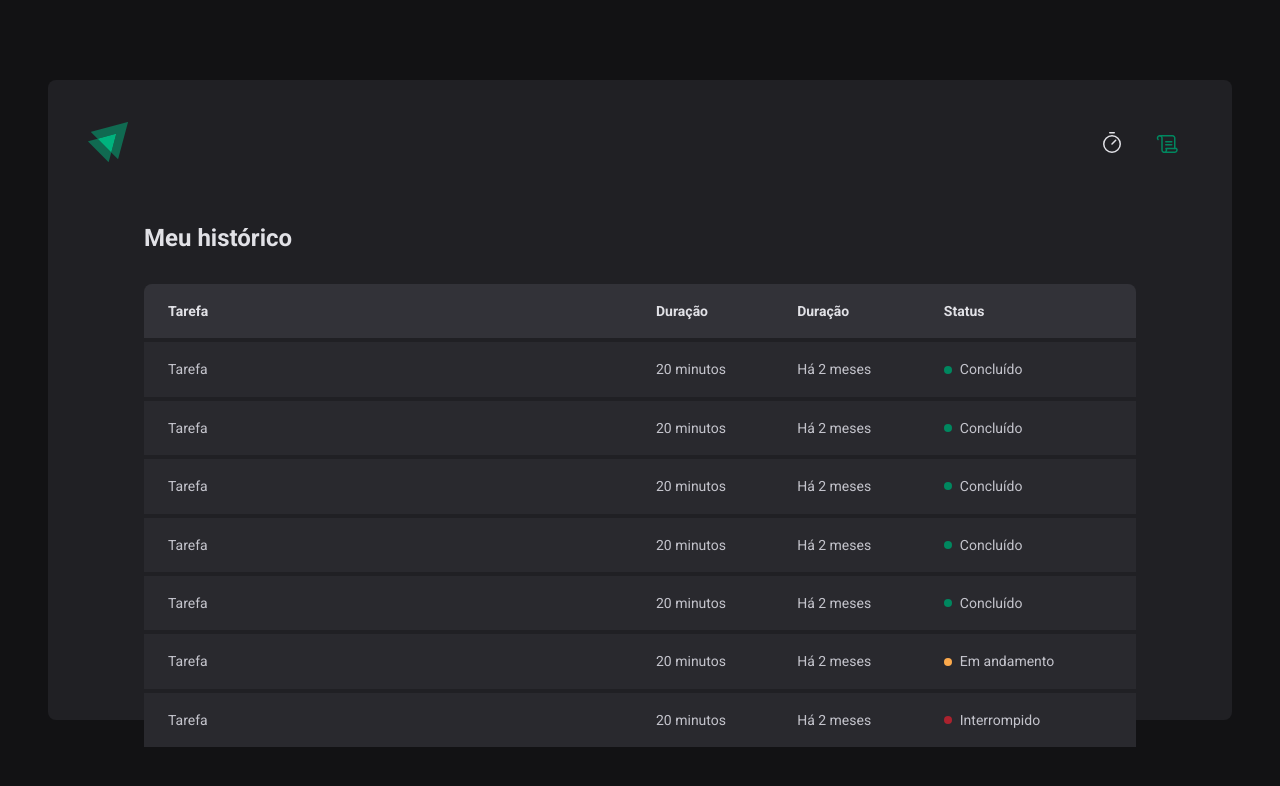
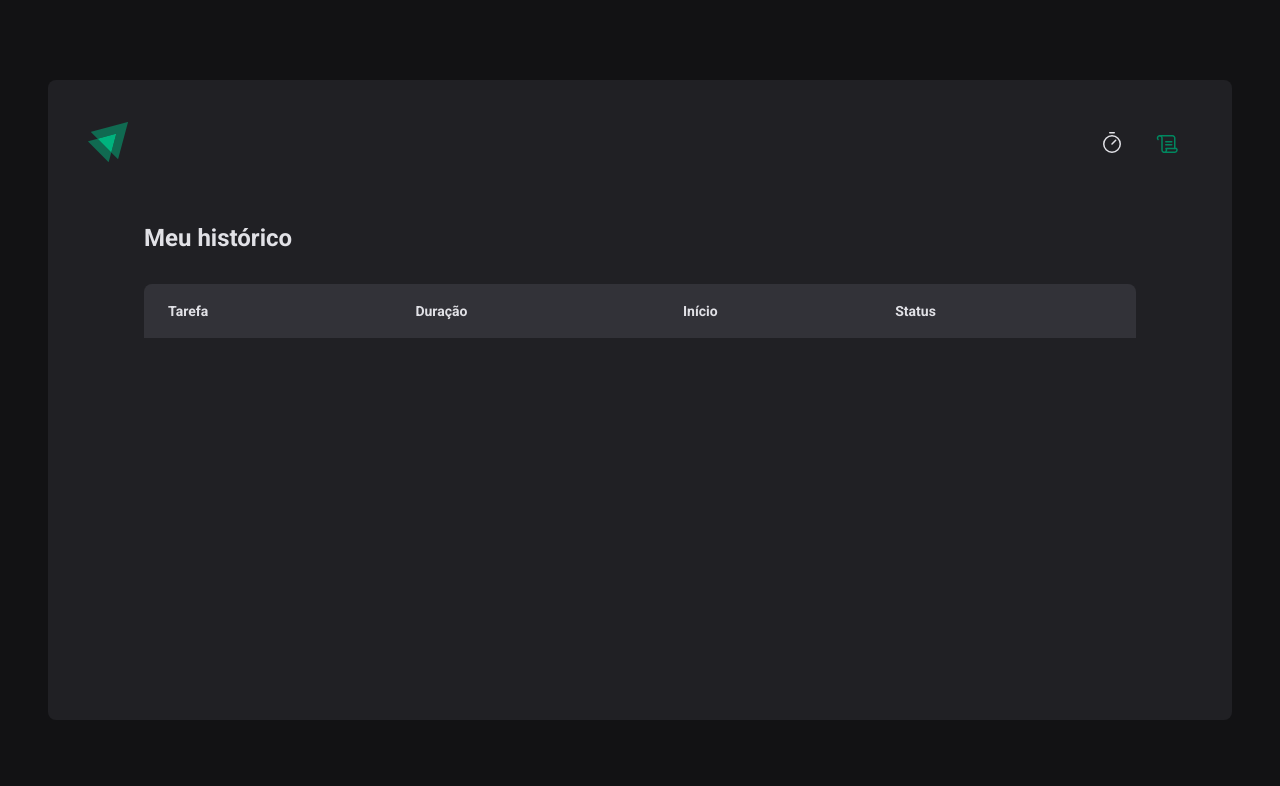
Before and after one commit to galax1y/ignite-react, a React (Vite) app in the folder project-two/02-ignite-timer/: page /history in a window 1280 px wide. Shown: the top 786 px of the page. Built offline with nearby package versions, Linux system fonts and the light colour scheme.

Commit message:
Adicionado - Responsividade do componente History

```diff
--- a/project-two/02-ignite-timer/src/App.tsx
+++ b/project-two/02-ignite-timer/src/App.tsx
@@ -4,13 +4,17 @@
 
 import { GlobalStyle } from './styles/global'
 import { defaultTheme } from './styles/themes/default'
+import { CyclesContextProvider } from './contexts/CyclesContext'
 
 export function App() {
   return (
     <ThemeProvider theme={defaultTheme}>
       <BrowserRouter>
-        <Router />
+        <CyclesContextProvider>
+          <Router />
+        </CyclesContextProvider>
       </BrowserRouter>
+
       <GlobalStyle />
     </ThemeProvider>
   )
--- /dev/null
+++ b/project-two/02-ignite-timer/src/contexts/CyclesContext.tsx
@@ -0,0 +1,108 @@
+import { createContext, ReactNode, useState } from 'react'
+
+interface CreateCycleData {
+  task: string
+  minutesAmount: number
+}
+
+interface Cycle {
+  id: string
+  task: string
+  minutesAmount: number
+  startDate: Date
+  interruptedDate?: Date
+  finishedDate?: Date
+}
+
+interface CyclesContextType {
+  cycles: Cycle[]
+  activeCycle: Cycle | undefined
+  activeCycleId: string | null
+  amountSecondsPassed: number
+  markCurrentCycleAsFinished: () => void
+  setSecondsPassed: (seconds: number) => void
+  createNewCycle: (data: CreateCycleData) => void
+  interruptCurrentCycle: () => void
+}
+
+export const CyclesContext = createContext({} as CyclesContextType)
+
+interface CyclesContextProviderProps {
+  children: ReactNode
+}
+
+export function CyclesContextProvider({
+  children,
+}: CyclesContextProviderProps) {
+  const [cycles, setCycles] = useState<Cycle[]>([])
+  const [activeCycleId, setActiveCycleId] = useState<string | null>(null)
+  const [amountSecondsPassed, setAmountSecondsPassed] = useState(0)
+
+  const activeCycle = cycles.find((cycle) => cycle.id === activeCycleId)
+
+  function setSecondsPassed(seconds: number): void {
+    setAmountSecondsPassed(seconds)
+  }
+
+  function markCurrentCycleAsFinished() {
+    setCycles((state) =>
+      state.map((cycle) => {
+        if (cycle.id === activeCycleId) {
+          return { ...cycle, finishedDate: new Date() }
+        } else {
+          return cycle
+        }
+      }),
+    )
+  }
+
+  function createNewCycle(data: CreateCycleData) {
+    const newCycle: Cycle = {
+      id: String(new Date().getTime()),
+      task: data.task,
+      minutesAmount: data.minutesAmount,
+      startDate: new Date(),
+    }
+
+    setCycles((state) => [...state, newCycle])
+    setActiveCycleId(newCycle.id)
+    setAmountSecondsPassed(0)
+  }
+
+  function interruptCurrentCycle() {
+    // setCycles vai alterar o valor de cycles
+    setCycles((state) =>
+      // itera sobre todos os ciclos
+      state.map((cycle) => {
+        // procurando o ciclo ativo
+        if (cycle.id === activeCycleId) {
+          // encontrando o ciclo, adiciona data que foi interrompido
+          return { ...cycle, interruptedDate: new Date() }
+        } // se não encontrar o ciclo ativo, retorna o ciclo normalmente
+        else {
+          return cycle
+        }
+      }),
+    )
+
+    // torna o proximo activeCycleId null
+    setActiveCycleId(null)
+  }
+
+  return (
+    <CyclesContext.Provider
+      value={{
+        activeCycle,
+        activeCycleId,
+        amountSecondsPassed,
+        markCurrentCycleAsFinished,
+        setSecondsPassed,
+        createNewCycle,
+        interruptCurrentCycle,
+        cycles,
+      }}
+    >
+      {children}
+    </CyclesContext.Provider>
+  )
+}
--- a/project-two/02-ignite-timer/src/pages/History/index.tsx
+++ b/project-two/02-ignite-timer/src/pages/History/index.tsx
@@ -1,6 +1,12 @@
+import { useContext } from 'react'
+import { CyclesContext } from '../../contexts/CyclesContext'
 import { HistoryContainer, HistoryList, Status } from './styles'
+import { formatDistanceToNow } from 'date-fns'
+import ptBR from 'date-fns/locale/pt-BR'
 
 export function History() {
+  const { cycles } = useContext(CyclesContext)
+
   return (
     <HistoryContainer>
       <h1>Meu histórico</h1>
@@ -11,67 +17,38 @@
             <tr>
               <th>Tarefa</th>
               <th>Duração</th>
-              <th>Duração</th>
+              <th>Início</th>
               <th>Status</th>
             </tr>
           </thead>
           <tbody>
-            <tr>
-              <td>Tarefa</td>
-              <td>20 minutos</td>
-              <td>Há 2 meses</td>
-              <td>
-                <Status statusColor="green">Concluído</Status>
-              </td>
-            </tr>
-            <tr>
-              <td>Tarefa</td>
-              <td>20 minutos</td>
-              <td>Há 2 meses</td>
-              <td>
-                <Status statusColor="green">Concluído</Status>
-              </td>
-            </tr>
-            <tr>
-              <td>Tarefa</td>
-              <td>20 minutos</td>
-              <td>Há 2 meses</td>
-              <td>
-                <Status statusColor="green">Concluído</Status>
-              </td>
-            </tr>
-            <tr>
-              <td>Tarefa</td>
-              <td>20 minutos</td>
-              <td>Há 2 meses</td>
-              <td>
-                <Status statusColor="green">Concluído</Status>
-              </td>
-            </tr>
-            <tr>
-              <td>Tarefa</td>
-              <td>20 minutos</td>
-              <td>Há 2 meses</td>
-              <td>
-                <Status statusColor="green">Concluído</Status>
-              </td>
-            </tr>
-            <tr>
-              <td>Tarefa</td>
-              <td>20 minutos</td>
-              <td>Há 2 meses</td>
-              <td>
-                <Status statusColor="yellow">Em andamento</Status>
-              </td>
-            </tr>
-            <tr>
-              <td>Tarefa</td>
-              <td>20 minutos</td>
-              <td>Há 2 meses</td>
-              <td>
-                <Status statusColor="red">Interrompido</Status>
-              </td>
-            </tr>
+            {cycles.map((cycle) => {
+              return (
+                <tr key={cycle.id}>
+                  <td>{cycle.task}</td>
+                  <td>{cycle.minutesAmount} minutos</td>
+                  <td>
+                    {formatDistanceToNow(cycle.startDate, {
+                      addSuffix: true,
+                      locale: ptBR,
+                    })}
+                  </td>
+                  <td>
+                    {cycle.finishedDate && (
+                      <Status statusColor="green">Concluído</Status>
+                    )}
+
+                    {cycle.interruptedDate && (
+                      <Status statusColor="red">Interrompido</Status>
+                    )}
+
+                    {!cycle.finishedDate && !cycle.interruptedDate && (
+                      <Status statusColor="yellow">Em andamento</Status>
+                    )}
+                  </td>
+                </tr>
+              )
+            })}
           </tbody>
         </table>
       </HistoryList>
--- a/project-two/02-ignite-timer/src/pages/Home/components/Countdown/index.tsx
+++ b/project-two/02-ignite-timer/src/pages/Home/components/Countdown/index.tsx
@@ -1,6 +1,6 @@
 import { differenceInSeconds } from 'date-fns'
 import { useContext, useEffect } from 'react'
-import { CyclesContext } from '../..'
+import { CyclesContext } from '../../../../contexts/CyclesContext'
 import { CountdownContainer, Separator } from './styles'
 
 export function Countdown() {
--- a/project-two/02-ignite-timer/src/pages/Home/components/NewCycleForm/index.tsx
+++ b/project-two/02-ignite-timer/src/pages/Home/components/NewCycleForm/index.tsx
@@ -1,6 +1,6 @@
 import { FormContainer, MinutesAmountInput, TaskInput } from './styles'
 import { useContext } from 'react'
-import { CyclesContext } from '../..'
+import { CyclesContext } from '../../../../contexts/CyclesContext'
 import { useFormContext } from 'react-hook-form'
 
 export function NewCycleForm() {
--- a/project-two/02-ignite-timer/src/pages/Home/index.tsx
+++ b/project-two/02-ignite-timer/src/pages/Home/index.tsx
@@ -1,35 +1,17 @@
 import { HandPalm, Play } from 'phosphor-react'
-import { createContext, useState } from 'react'
 import { Countdown } from './components/Countdown'
 import { NewCycleForm } from './components/NewCycleForm'
 import { zodResolver } from '@hookform/resolvers/zod'
 import * as zod from 'zod'
 import { FormProvider, useForm } from 'react-hook-form'
+import { useContext } from 'react'
+import { CyclesContext } from '../../contexts/CyclesContext'
 
 import {
   HomeContainer,
   StartCountdownButton,
   StopCountdownButton,
 } from './styles'
-
-interface Cycle {
-  id: string
-  task: string
-  minutesAmount: number
-  startDate: Date
-  interruptedDate?: Date
-  finishedDate?: Date
-}
-
-interface CyclesContextType {
-  activeCycle: Cycle | undefined
-  activeCycleId: string | null
-  amountSecondsPassed: number
-  markCurrentCycleAsFinished: () => void
-  setSecondsPassed: (seconds: number) => void
-}
-
-export const CyclesContext = createContext({} as CyclesContextType)
 
 const newCycleFormValidationSchema = zod.object({
   task: zod.string().min(1, 'Informe a tarefa'),
@@ -42,9 +24,8 @@
 type NewCycleFormData = zod.infer<typeof newCycleFormValidationSchema>
 
 export function Home() {
-  const [cycles, setCycles] = useState<Cycle[]>([])
-  const [activeCycleId, setActiveCycleId] = useState<string | null>(null)
-  const [amountSecondsPassed, setAmountSecondsPassed] = useState(0)
+  const { createNewCycle, interruptCurrentCycle, activeCycle } =
+    useContext(CyclesContext)
 
   const newCycleForm = useForm<NewCycleFormData>({
     resolver: zodResolver(newCycleFormValidationSchema),
@@ -56,57 +37,9 @@
 
   const { handleSubmit, watch, reset } = newCycleForm
 
-  const activeCycle = cycles.find((cycle) => cycle.id === activeCycleId)
-
-  function setSecondsPassed(seconds: number): void {
-    setAmountSecondsPassed(seconds)
-  }
-
-  function markCurrentCycleAsFinished() {
-    setCycles((state) =>
-      state.map((cycle) => {
-        if (cycle.id === activeCycleId) {
-          return { ...cycle, finishedDate: new Date() }
-        } else {
-          return cycle
-        }
-      }),
-    )
-  }
-
   function handleCreateNewCycle(data: NewCycleFormData) {
-    const newCycle: Cycle = {
-      id: String(new Date().getTime()),
-      task: data.task,
-      minutesAmount: data.minutesAmount,
-      startDate: new Date(),
-    }
-
-    setCycles((state) => [...state, newCycle])
-    setActiveCycleId(newCycle.id)
-    setAmountSecondsPassed(0)
-
+    createNewCycle(data)
     reset()
-  }
-
-  function handleInterruptCycle() {
-    // setCycles vai alterar o valor de cycles
-    setCycles((state) =>
-      // itera sobre todos os ciclos
-      state.map((cycle) => {
-        // procurando o ciclo ativo
-        if (cycle.id === activeCycleId) {
-          // encontrando o ciclo, adiciona data que foi interrompido
-          return { ...cycle, interruptedDate: new Date() }
-        } // se não encontrar o ciclo ativo, retorna o ciclo normalmente
-        else {
-          return cycle
-        }
-      }),
-    )
-
-    // torna o proximo activeCycleId null
-    setActiveCycleId(null)
   }
 
   const task = watch('task') // transforma em controlled
@@ -115,24 +48,14 @@
   return (
     <HomeContainer>
       <form onSubmit={handleSubmit(handleCreateNewCycle)}>
-        <CyclesContext.Provider
-          value={{
-            activeCycle,
-            activeCycleId,
-            amountSecondsPassed,
-            markCurrentCycleAsFinished,
-            setSecondsPassed,
-          }}
-        >
-          <FormProvider {...newCycleForm}>
-            <NewCycleForm />
-          </FormProvider>
+        <FormProvider {...newCycleForm}>
+          <NewCycleForm />
+        </FormProvider>
 
-          <Countdown />
-        </CyclesContext.Provider>
+        <Countdown />
 
         {activeCycle ? (
-          <StopCountdownButton onClick={handleInterruptCycle} type="button">
+          <StopCountdownButton onClick={interruptCurrentCycle} type="button">
             <HandPalm size={24} />
             Interromper
           </StopCountdownButton>
```
